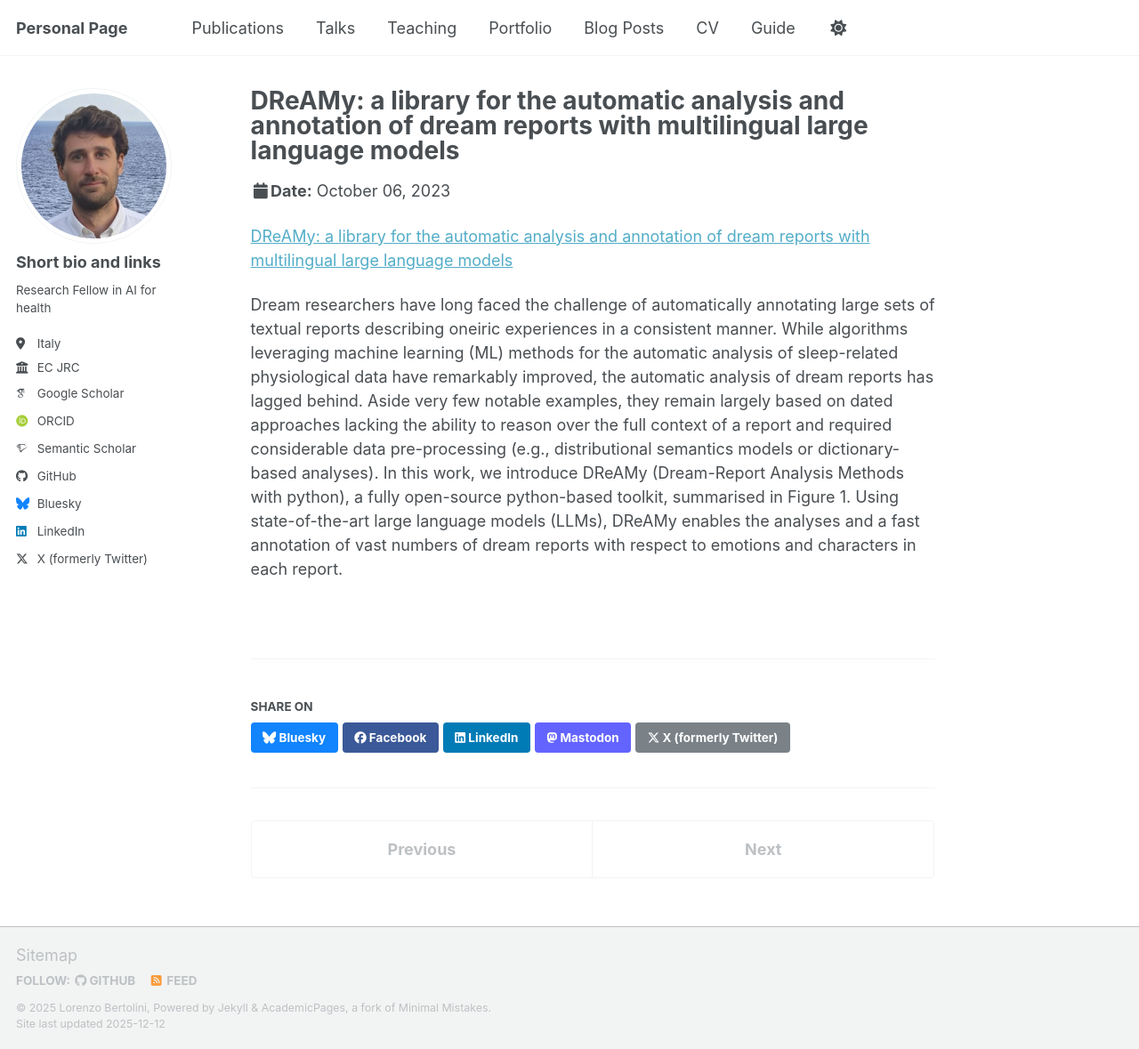
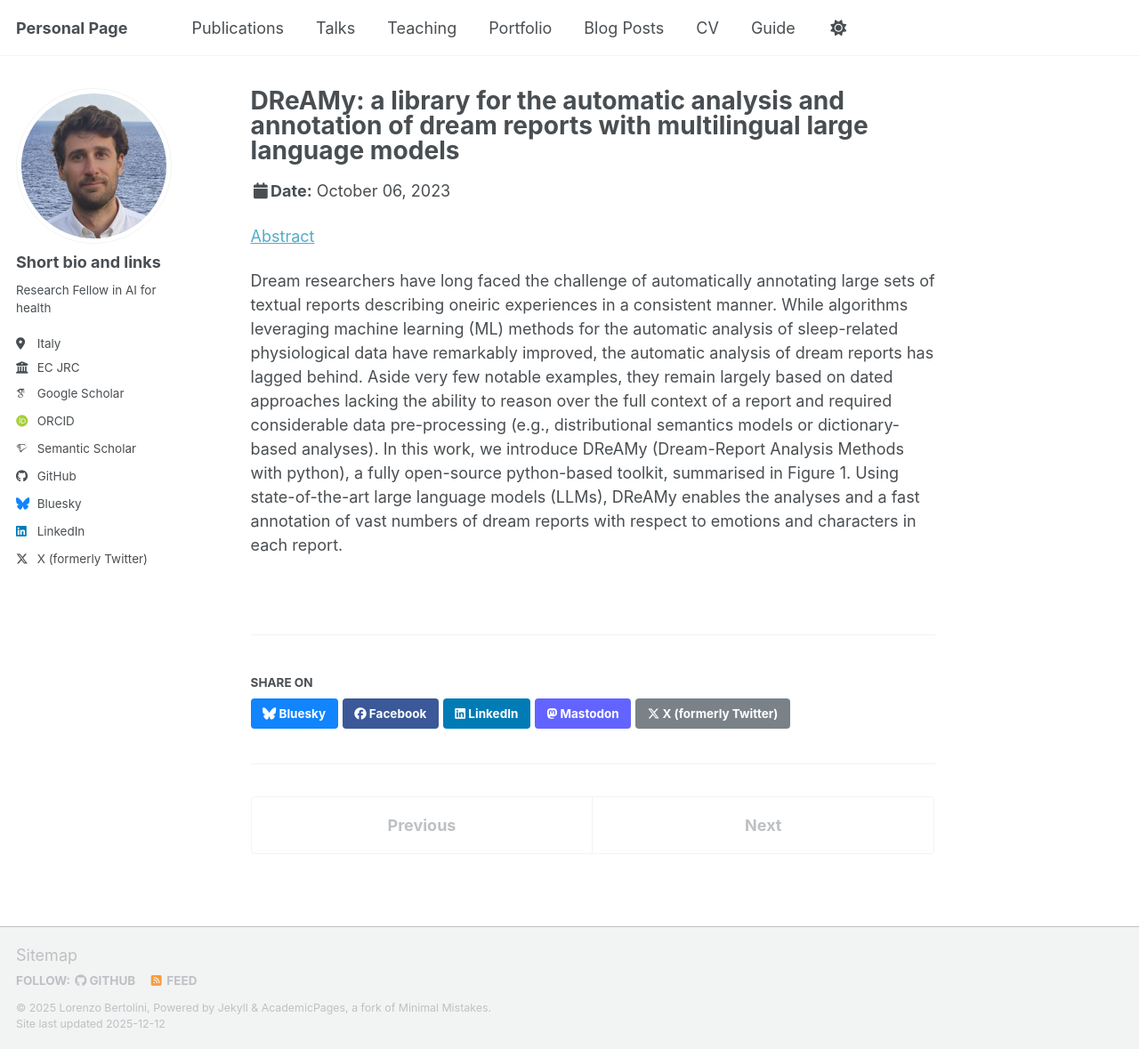
Before and after one commit to lorenzoscottb/lorenzoscottb.github.io, a Jekyll site: the page built from _talks/drmy-wrldslp.md, in a window 1280 px wide and 1179 px high. Shown: the whole window at 89% size. Built offline with Jekyll 4.4.1, drawn with Linux system fonts in a browser that asks for light colours; some web fonts are replaced; a script bundle is joined from its source files by our own code; library files that are not in the unit come from our copies.

Commit message:
Update drmy-wrldslp.md

```diff
--- a/_talks/drmy-wrldslp.md
+++ b/_talks/drmy-wrldslp.md
@@ -8,7 +8,7 @@ date: 2023-10-06
 location: "Rio, Brazil"
 ---
 
-[DReAMy: a library for the automatic analysis and annotation of dream reports with multilingual large language models](https://www.sciencedirect.com/science/article/abs/pii/S1389945723015186?via%3Dihub)
+[Abstract](https://www.sciencedirect.com/science/article/abs/pii/S1389945723015186?via%3Dihub)
 
 Dream researchers have long faced the challenge of automatically annotating large sets of textual
 reports describing oneiric experiences in a consistent manner. While algorithms leveraging machine
```
